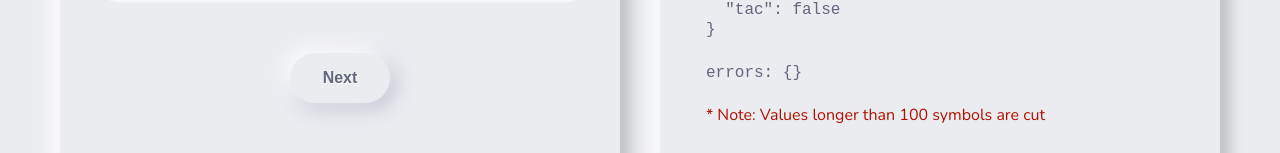
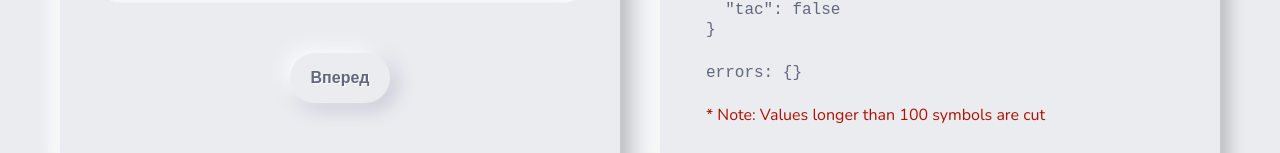
Before and after one commit to ItSerje/form-from-json-generator, a React (Create React App) app: page / in a window 1280 px wide. Shown: the part 572-725 px from the top of the page. Built offline with nearby package versions, Linux system fonts and the light colour scheme.

Commit message:
enable customization of next/back btns text

```diff
--- a/src/multistep-form.json
+++ b/src/multistep-form.json
@@ -2,6 +2,8 @@
   "formLabel": "Анкета",
   "submitBtnText": "Submit",
   "submittingBtnText": "Submitting",
+  "nextBtnText": "Вперед",
+  "backBtnText": "Назад",
   "steps": [
     {
       "stepLabel": "Step 1",
--- a/src/validations/formValidations/formJsonValidationSchema.ts
+++ b/src/validations/formValidations/formJsonValidationSchema.ts
@@ -224,6 +224,8 @@ export const formJsonValidationSchema = yup
     formLabel: yup.string(),
     submitBtnText: yup.string(),
     submittingBtnText: yup.string(),
+    nextBtnText: yup.string(),
+    backBtnText: yup.string(),
     steps: yup
       .array(
         yup.object().shape({
--- a/src/views/form/FormFromJson/FormFromJson.tsx
+++ b/src/views/form/FormFromJson/FormFromJson.tsx
@@ -107,6 +107,8 @@ const FormFromJson: FC<FormFromJsonProps> = ({
               step={step}
               submitBtnText={data.submitBtnText}
               submittingBtnText={data.submittingBtnText}
+              nextBtnText={data.nextBtnText}
+              backBtnText={data.backBtnText}
               isSubmitting={isSubmitting}
               isLastStep={isLastStep()}
               onClick={() => {
```
